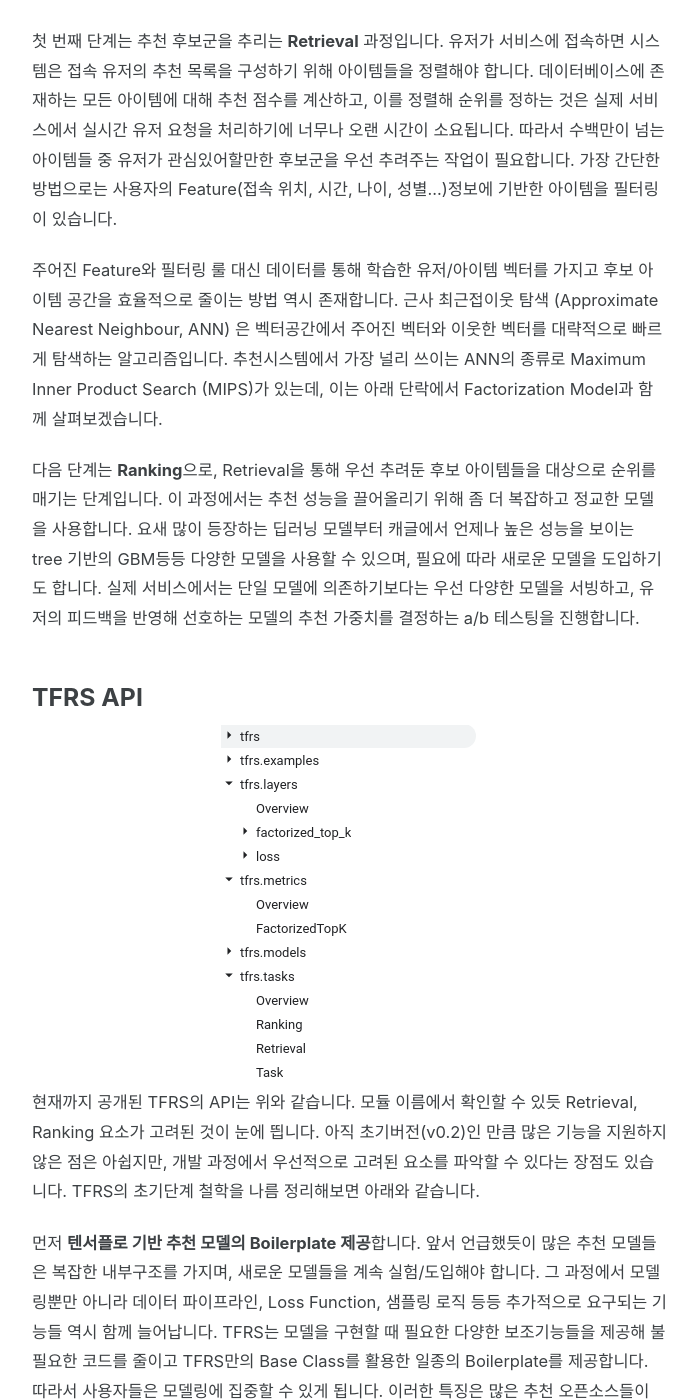
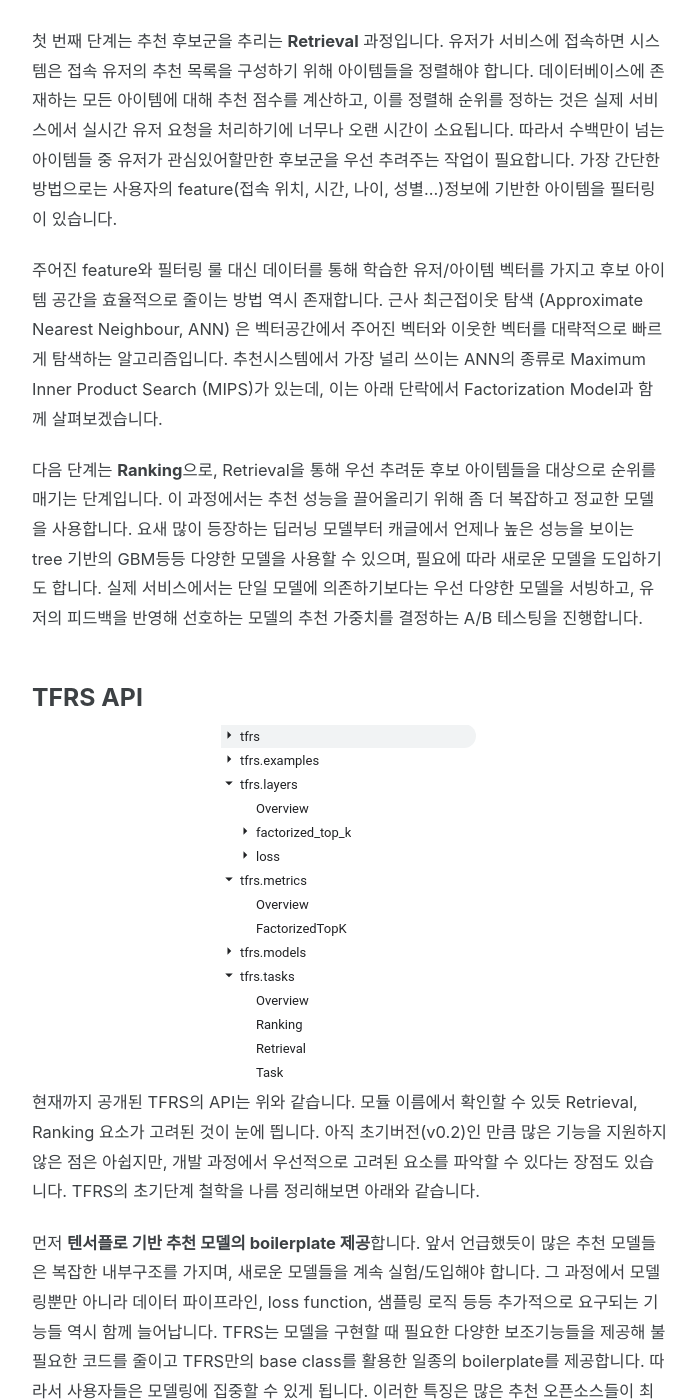
Before and after one commit to hojinYang/hojinYang.github.io, a Jekyll site: the page built from _posts/2020-11-13-tfrs.md, in a window 1280 px wide and 1400 px high, scrolled down 826 px. Shown: the whole window, without its empty margins (290-986 px from the left). Built offline with Jekyll 4.4.1, drawn with Linux system fonts in a browser that asks for light colours; cached includes are drawn as plain includes; nearby versions of some CDN libraries; comment, search, counter and statistics services are not loaded; some of the changed text lies outside the part shown.

Commit message:
update tfrs blog

```diff
--- a/_posts/2020-11-13-tfrs.md
+++ b/_posts/2020-11-13-tfrs.md
@@ -19,17 +19,17 @@
 
 TFRS를 살펴보기 전 추천시스템의 구성 요소를 간단히 살펴보겠습니다. 수많은 후보들 중 유저의 입맛에 맞는 아이템을 추천해주기까지의 과정은 크게 두 단계로 나눠볼 수 있습니다.
 
-첫 번째 단계는 추천 후보군을 추리는 **Retrieval** 과정입니다. 유저가 서비스에 접속하면 시스템은 접속 유저의 추천 목록을 구성하기 위해 아이템들을 정렬해야 합니다. 데이터베이스에 존재하는 모든 아이템에 대해 추천 점수를 계산하고, 이를 정렬해 순위를 정하는 것은 실제 서비스에서 실시간 유저 요청을 처리하기에 너무나 오랜 시간이 소요됩니다. 따라서 수백만이 넘는 아이템들 중 유저가 관심있어할만한 후보군을 우선 추려주는 작업이 필요합니다. 가장 간단한 방법으로는 사용자의 Feature(접속 위치, 시간, 나이, 성별...)정보에 기반한 아이템을 필터링이 있습니다.
+첫 번째 단계는 추천 후보군을 추리는 **Retrieval** 과정입니다. 유저가 서비스에 접속하면 시스템은 접속 유저의 추천 목록을 구성하기 위해 아이템들을 정렬해야 합니다. 데이터베이스에 존재하는 모든 아이템에 대해 추천 점수를 계산하고, 이를 정렬해 순위를 정하는 것은 실제 서비스에서 실시간 유저 요청을 처리하기에 너무나 오랜 시간이 소요됩니다. 따라서 수백만이 넘는 아이템들 중 유저가 관심있어할만한 후보군을 우선 추려주는 작업이 필요합니다. 가장 간단한 방법으로는 사용자의 feature(접속 위치, 시간, 나이, 성별...)정보에 기반한 아이템을 필터링이 있습니다.
 
-주어진 Feature와 필터링 룰 대신 데이터를 통해 학습한 유저/아이템 벡터를 가지고 후보 아이템 공간을 효율적으로 줄이는 방법 역시 존재합니다. 근사 최근접이웃 탐색 (Approximate Nearest Neighbour, ANN) 은 벡터공간에서 주어진 벡터와 이웃한 벡터를 대략적으로 빠르게 탐색하는 알고리즘입니다. 추천시스템에서 가장 널리 쓰이는 ANN의 종류로 Maximum Inner Product Search (MIPS)가 있는데, 이는 아래 단락에서 Factorization Model과 함께 살펴보겠습니다.
+주어진 feature와 필터링 룰 대신 데이터를 통해 학습한 유저/아이템 벡터를 가지고 후보 아이템 공간을 효율적으로 줄이는 방법 역시 존재합니다. 근사 최근접이웃 탐색 (Approximate Nearest Neighbour, ANN) 은 벡터공간에서 주어진 벡터와 이웃한 벡터를 대략적으로 빠르게 탐색하는 알고리즘입니다. 추천시스템에서 가장 널리 쓰이는 ANN의 종류로 Maximum Inner Product Search (MIPS)가 있는데, 이는 아래 단락에서 Factorization Model과 함께 살펴보겠습니다.
 
-다음 단계는 **Ranking**으로, Retrieval을 통해 우선 추려둔 후보 아이템들을 대상으로 순위를 매기는 단계입니다. 이 과정에서는 추천 성능을 끌어올리기 위해 좀 더 복잡하고 정교한 모델을 사용합니다. 요새 많이 등장하는 딥러닝 모델부터 캐글에서 언제나 높은 성능을 보이는 tree 기반의 GBM등등 다양한 모델을 사용할 수 있으며, 필요에 따라 새로운 모델을 도입하기도 합니다. 실제 서비스에서는 단일 모델에 의존하기보다는 우선 다양한 모델을 서빙하고, 유저의 피드백을 반영해 선호하는 모델의 추천 가중치를 결정하는 a/b 테스팅을 진행합니다.
+다음 단계는 **Ranking**으로, Retrieval을 통해 우선 추려둔 후보 아이템들을 대상으로 순위를 매기는 단계입니다. 이 과정에서는 추천 성능을 끌어올리기 위해 좀 더 복잡하고 정교한 모델을 사용합니다. 요새 많이 등장하는 딥러닝 모델부터 캐글에서 언제나 높은 성능을 보이는 tree 기반의 GBM등등 다양한 모델을 사용할 수 있으며, 필요에 따라 새로운 모델을 도입하기도 합니다. 실제 서비스에서는 단일 모델에 의존하기보다는 우선 다양한 모델을 서빙하고, 유저의 피드백을 반영해 선호하는 모델의 추천 가중치를 결정하는 A/B 테스팅을 진행합니다.
 
 ### TFRS API
 ![api](https://hojinYang.github.io/img/tfrs/api.png){:.aligncenter}
 현재까지 공개된 TFRS의 API는 위와 같습니다. 모듈 이름에서 확인할 수 있듯 Retrieval, Ranking 요소가 고려된 것이 눈에 띕니다. 아직 초기버전(v0.2)인 만큼 많은 기능을 지원하지 않은 점은 아쉽지만, 개발 과정에서 우선적으로 고려된 요소를 파악할 수 있다는 장점도 있습니다. TFRS의 초기단계 철학을 나름 정리해보면 아래와 같습니다.
 
-먼저  **텐서플로 기반 추천 모델의 Boilerplate 제공**합니다. 앞서 언급했듯이 많은 추천 모델들은 복잡한 내부구조를 가지며, 새로운 모델들을 계속 실험/도입해야 합니다. 그 과정에서 모델링뿐만 아니라 데이터 파이프라인, Loss Function, 샘플링 로직 등등 추가적으로 요구되는 기능들 역시 함께 늘어납니다. TFRS는 모델을 구현할 때 필요한 다양한 보조기능들을 제공해 불필요한 코드를 줄이고 TFRS만의 Base Class를 활용한 일종의 Boilerplate를 제공합니다. 따라서 사용자들은 모델링에 집중할 수 있게 됩니다. 이러한 특징은 많은 추천 오픈소스들이 최적화된 모델을 미리 구현해 제공하는 것과 차별되는 부분입니다.
+먼저  **텐서플로 기반 추천 모델의 boilerplate 제공**합니다. 앞서 언급했듯이 많은 추천 모델들은 복잡한 내부구조를 가지며, 새로운 모델들을 계속 실험/도입해야 합니다. 그 과정에서 모델링뿐만 아니라 데이터 파이프라인, loss function, 샘플링 로직 등등 추가적으로 요구되는 기능들 역시 함께 늘어납니다. TFRS는 모델을 구현할 때 필요한 다양한 보조기능들을 제공해 불필요한 코드를 줄이고 TFRS만의 base class를 활용한 일종의 boilerplate를 제공합니다. 따라서 사용자들은 모델링에 집중할 수 있게 됩니다. 이러한 특징은 많은 추천 오픈소스들이 최적화된 모델을 미리 구현해 제공하는 것과 차별되는 부분입니다.
 
 두 번쨰 특징은 바로  **Factorized 모델을 지원**하기 위한 보조기능들이 우선적으로 개발되고 있다는 것입니다. 왜 초기버전에서 다룰만큼 이 모델이 중요한지, 앞서 언급한 최근접이웃 탐색 알고리즘과 아래에서 살펴보도록 하겠습니다.
 
@@ -41,7 +41,7 @@
 
 구글에서 나오는 추천 관련 자료를 읽다보면 (Factorized) Two-tower 모델이라는 표현을 가끔 접할 수 있습니다. Two-tower라는 이름에서 유추할 수 있듯 User (query) tower와 Item tower로 이루어진 두 하위 네트워크로 구성된 모델들을 의미하며, 각각의 하위 네트워크는 동일한 차원의 user/item embedding을 계산하는 데 사용됩니다. 또 Factorized Model은 기본적으로 두 벡터의 inner product로 user와 item의 유사도, 혹은 추천 점수를 계산하게 됩니다. 대표적으로 Matrix Factorizaton이 Two-tower 모델의 가장 단순한 버전이라 볼 수 있으며, 필요에 따라 각각의 user와 item의 다양한 feature들을 활용해 복잡한 하위 네트워크을 구성할 수도 있습니다.
 
-여기서 핵심은 최종 유사도는 두 임베딩의 inner product로 계산해야 한다는 점입니다. Inner product 대신 두 임베딩을 이어붙인 뒤 layer를 쌓아올려 추천 점수를 계산하는 mlp 기반 유사도 모델 역시 꾸준히 제안되어 왔지만, 구글은 다양한 논문([RecSys'20](https://dl.acm.org/doi/pdf/10.1145/3383313.3412488), [WSDM'18](https://static.googleusercontent.com/media/research.google.com/en//pubs/archive/46488.pdf))에서 mlp로는 inner product를 근사하기 어려우며, 추천 성능 역시 떨어진다는 점을 지적합니다.
+여기서 핵심은 최종 유사도는 두 임베딩의 inner product로 계산해야 한다는 점입니다. Inner product 대신 두 임베딩을 이어붙인 뒤 layer를 쌓아올려 추천 점수를 계산하는 MLP 기반 유사도 모델 역시 꾸준히 제안되어 왔지만, 구글은 다양한 논문([RecSys'20](https://dl.acm.org/doi/pdf/10.1145/3383313.3412488), [WSDM'18](https://static.googleusercontent.com/media/research.google.com/en//pubs/archive/46488.pdf))에서 MLP로는 inner product를 근사하기 어려우며, 추천 성능 역시 떨어진다는 점을 지적합니다.
 
 ## Approximate Nearest Neighbor
 
@@ -54,9 +54,9 @@
 
 첫 번째 방법은 탐색 속도를 높히기 위해 벡터마다 인덱스(0,1,2,..)를 부여해 **벡터 공간을 분할**하는 방법인데요, 여기서 인덱스의 개수(N)는 아이템 개수(M)보다 작게 설정됩니다(M>>N). 대표적인 방법으로 Tree, LSH와 같은 자료구조를 활용해 가까운 벡터끼리는 높은 확률로 같은 인덱스를 가지도록 저장해 줍니다(collision). Retrieval 시에는 유저 벡터를 자료구조에 입력해 인덱스를 얻은 뒤, 같은 인덱스를 부여받은 아이템 벡터(같은 공간에 있는 아이템)를 대상으로 최근접 이웃을 구하게 됩니다.
 
-두 번째 방법은 **quantization**을 활용한 방식입니다. 고차원의 벡터를 저차원으로 projection하면서 마찬가지로 이웃한 벡터는 저차원 공간에서도 비슷한(혹은 같은) 벡터로 인코딩되도록 합니다. 저차원 공간에서 근접이웃을 탐색하므로 속도는 물론 메모리 역시 절약할 수 있습니다. 최근 SOTA를 기록한 구글의 [Accelerating Large-Scale Inference with Anisotropic Vector Quantization (ScaNN)](https://ai.googleblog.com/2020/07/announcing-scann-efficient-vector.html) 역시 quantization을 기반의 근접이웃탐색 알고리즘입니다.
+두 번째 방법은 **quantization**을 활용한 방식입니다. 고차원의 벡터를 저차원으로 projection 하면서 마찬가지로 이웃한 벡터는 저차원 공간에서도 비슷한(혹은 같은) 벡터로 인코딩되도록 합니다. 저차원 공간에서 근접이웃을 탐색하므로 속도는 물론 메모리 역시 절약할 수 있습니다. 최근 SOTA를 기록한 구글의 [Accelerating Large-Scale Inference with Anisotropic Vector Quantization (ScaNN)](https://ai.googleblog.com/2020/07/announcing-scann-efficient-vector.html) 역시 quantization을 기반의 근접이웃탐색 알고리즘입니다.
 
-사실 inner product는 다른 distance metric(euclidean, cosine)과는 다르게 unbounded된 metric space를 가져 근사 최근접이웃을 계산하는 데 어려움이 있었는데요, 예를 들어 벡터 자기 자신이 최근접이웃에 포함되지 않는 문제가 발생할 수 있습니다. 다행히 논문 [Speeding Up the Xbox Recommender System Using a Euclidean Transformation for Inner-Product Spaces](https://www.microsoft.com/en-us/research/wp-content/uploads/2016/02/XboxInnerProduct.pdf)에서 이를 해결할 수 있는 방법을 제안하였고 지금은 다양한 ANN 오픈소스에서 MIPS을 지원, 이를 추천시스템에 활용할 수 있게 되었습니다. ([출처](https://www.benfrederickson.com/approximate-nearest-neighbours-for-recommender-systems/))
+사실 inner product는 다른 distance metric(euclidean, cosine)과는 다르게 unbounded된 metric space를 가져 근사 최근접이웃을 계산하는 데 어려움이 있었는데, 예를 들어 벡터 자기 자신이 최근접이웃에 포함되지 않는 문제가 발생할 수 있습니다. 다행히 논문 [Speeding Up the Xbox Recommender System Using a Euclidean Transformation for Inner-Product Spaces](https://www.microsoft.com/en-us/research/wp-content/uploads/2016/02/XboxInnerProduct.pdf)에서 이를 해결할 수 있는 방법을 제안하였고 지금은 다양한 ANN 오픈소스에서 MIPS을 지원, 이를 추천시스템에 활용할 수 있게 되었습니다. ([출처](https://www.benfrederickson.com/approximate-nearest-neighbours-for-recommender-systems/))
 
 아쉽게도 현재 TFRS에는 ScaNN을 비롯한 ANN 알고리즘들이 포함되어 있지 않습니다. 물론 외부 라이브러리들을 활용할 수 있지만, 이 경우 tf.serving을 활용한 모델 서빙이 어려워지기 때문에 아마 다가오는 버전에는 곧 추가되지 않을까 기대해 봅니다.
 
```
Also changed, not shown: other parts of _posts/2020-11-13-tfrs.md (+1 -1 lines).
